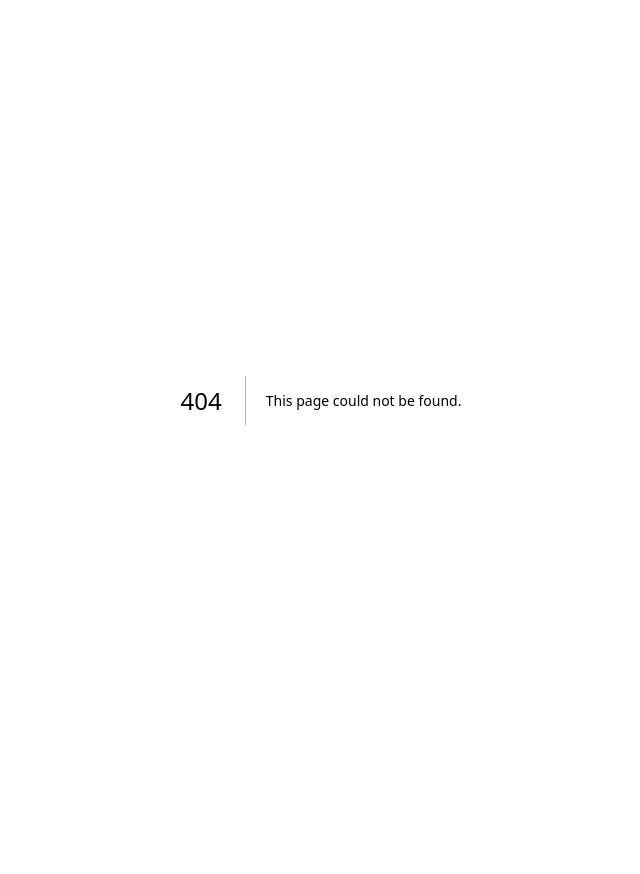
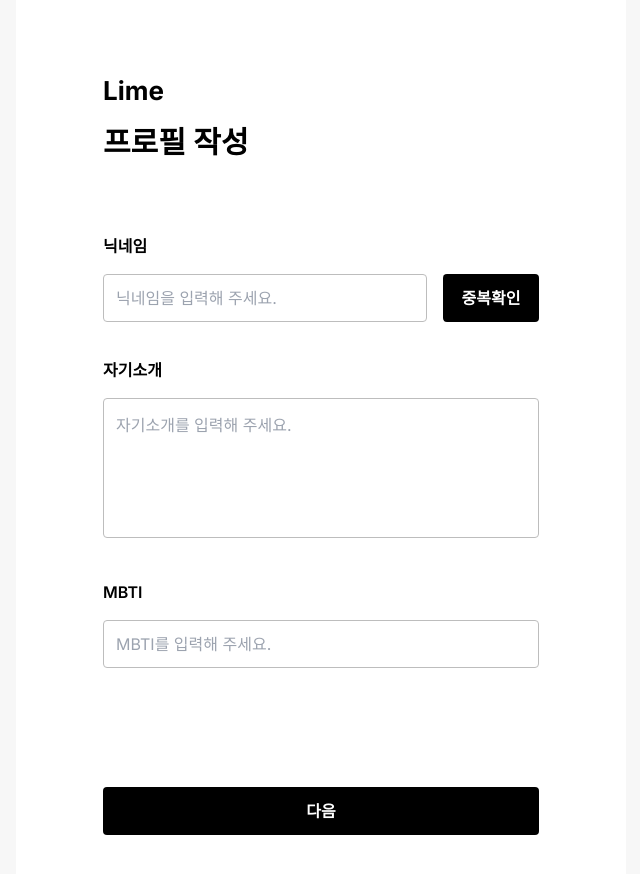
Before and after one commit to uju-in/lime-frontend, a Next.js app: page /join in a window 1280 px wide. Before the commit this address had no page. Shown: the top 874 px of the page, without its empty margins (319-959 px from the left). Before the commit the page ends 800 px from the top, so only its background shows below. Built offline with nearby package versions, Linux system fonts and the light colour scheme.

Commit message:
design: 회원가입-1 유저 정보 UI 구현

```diff
--- /dev/null
+++ b/src/app/(route)/join/_components/UserInfoForm.tsx
@@ -0,0 +1,54 @@
+import React from 'react'
+
+export default function UserInfoForm() {
+  return (
+    <>
+      <div className="w-[436px]">
+        <label htmlFor="nickname" className="font-[600]">
+          닉네임
+        </label>
+        <div className="mt-[16px]">
+          <input
+            id="nickname"
+            placeholder="닉네임을 입력해 주세요."
+            className="mr-[16px] h-[48px] w-[324px] rounded-[4px] border border-[#BDBDBD] px-[12px] outline-0"
+          />
+          <button
+            className="h-[48px] w-[96px] cursor-pointer rounded-[4px] bg-black font-[600] text-white"
+            type="button"
+          >
+            중복확인
+          </button>
+        </div>
+      </div>
+      <div className="mt-[36px]">
+        <label htmlFor="aboutMe" className="font-[600]">
+          자기소개
+        </label>
+        <textarea
+          id="aboutMe"
+          placeholder="자기소개를 입력해 주세요."
+          className="mt-[16px] h-[140px] w-[436px] resize-none rounded-[4px] border border-[#BDBDBD] px-[12px] pt-[14px] outline-0"
+        />
+      </div>
+      <div className="mt-[36px]">
+        <label htmlFor="mbti" className="font-[600]">
+          MBTI
+        </label>
+        <input
+          id="mbti"
+          placeholder="MBTI를 입력해 주세요."
+          className="mt-[16px] h-[48px] w-[436px] rounded-[4px] border border-[#BDBDBD] px-[12px] outline-0"
+        />
+      </div>
+      <div className="h-[148px]">
+        <button
+          className="mt-[119px] flex h-[48px] w-[436px] items-center justify-center rounded-[4px] bg-black font-[600] text-white"
+          type="button"
+        >
+          다음
+        </button>
+      </div>
+    </>
+  )
+}
--- /dev/null
+++ b/src/app/(route)/join/page.tsx
@@ -0,0 +1,15 @@
+import React from 'react'
+
+import UserInfoForm from './_components/UserInfoForm'
+
+export default function JoinPage() {
+  return (
+    <main className="min-h-screen bg-[#F7F7F7]">
+      <form className="mx-auto w-[610px] bg-white px-[87px] pt-[71px]">
+        <p className="mb-[10px] text-[26px] font-[700]">Lime</p>
+        <h1 className="mb-[69px] text-[30px] font-[600]">프로필 작성</h1>
+        <UserInfoForm />
+      </form>
+    </main>
+  )
+}
```
